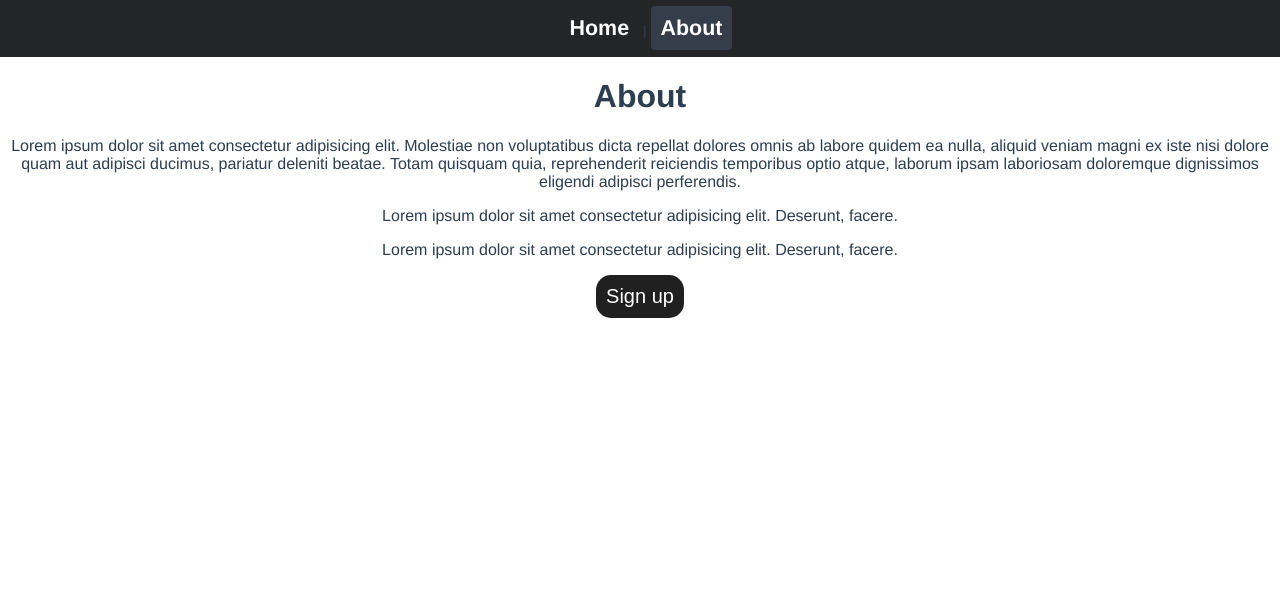
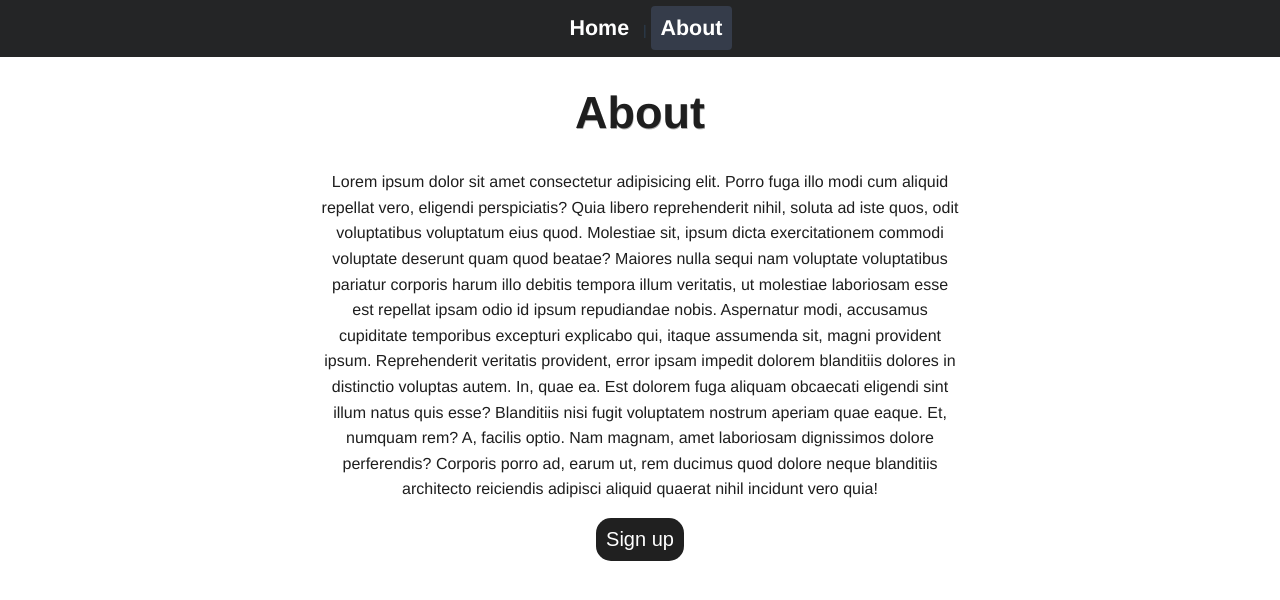
Before and after one commit to AlexKanakis5/Web, a Vue app in the folder Vue/VueTest/router-test/: page /about in a window 1280 px wide. Shown: the top 600 px of the page. Built offline with nearby package versions, Linux system fonts and the light colour scheme.

Commit message:
Changed Style

```diff
--- a/Vue/VueTest/router-test/src/components/Login.vue
+++ b/Vue/VueTest/router-test/src/components/Login.vue
@@ -70,6 +70,8 @@ export default {
         text-align: center;
         padding: 20px;
         margin-top: auto;
+        text-shadow: 1px 1px  #aaa;
+
     }
     form
     {
@@ -83,7 +85,7 @@ export default {
     label
     {
 
-      color: #aaa;
+      color: #aaaaaa;
       display: inline-block;
       margin: 25px 0 15px;
       font-size: 0.8rem;
@@ -112,6 +114,8 @@ export default {
         color: white;
         border-radius: 20px;
         font-size: 15px;
+        box-shadow: 2px 2px 4px lightslategray;
+
     }
     .submit
     {
--- a/Vue/VueTest/router-test/src/components/Signup.vue
+++ b/Vue/VueTest/router-test/src/components/Signup.vue
@@ -88,6 +88,8 @@ export default {
         text-align: center;
         padding: 20px;
         margin-top: auto;
+        text-shadow: 1px 1px  #aaa;
+
     }
     form
     {
@@ -130,6 +132,7 @@ export default {
         color: white;
         border-radius: 20px;
         font-size: 15px;
+        box-shadow: 2px 2px 4px lightslategray;
     }
     .submit
     {
--- a/Vue/VueTest/router-test/src/views/About.vue
+++ b/Vue/VueTest/router-test/src/views/About.vue
@@ -1,9 +1,27 @@
 <template>
   <div class="about">
     <h1>About</h1>
-    <p>Lorem ipsum dolor sit amet consectetur adipisicing elit. Molestiae non voluptatibus dicta repellat dolores omnis ab labore quidem ea nulla, aliquid veniam magni ex iste nisi dolore quam aut adipisci ducimus, pariatur deleniti beatae. Totam quisquam quia, reprehenderit reiciendis temporibus optio atque, laborum ipsam laboriosam doloremque dignissimos eligendi adipisci perferendis.</p>
-    <p>Lorem ipsum dolor sit amet consectetur adipisicing elit. Deserunt, facere.</p>
-    <p>Lorem ipsum dolor sit amet consectetur adipisicing elit. Deserunt, facere.</p>
-
+    <p>Lorem ipsum dolor sit amet consectetur adipisicing elit. Porro fuga illo modi cum aliquid repellat vero, eligendi perspiciatis? Quia libero reprehenderit nihil, soluta ad iste quos, odit voluptatibus voluptatum eius quod. Molestiae sit, ipsum dicta exercitationem commodi voluptate deserunt quam quod beatae? Maiores nulla sequi nam voluptate voluptatibus pariatur corporis harum illo debitis tempora illum veritatis, ut molestiae laboriosam esse est repellat ipsam odio id ipsum repudiandae nobis. Aspernatur modi, accusamus cupiditate temporibus excepturi explicabo qui, itaque assumenda sit, magni provident ipsum. Reprehenderit veritatis provident, error ipsam impedit dolorem blanditiis dolores in distinctio voluptas autem. In, quae ea. Est dolorem fuga aliquam obcaecati eligendi sint illum natus quis esse? Blanditiis nisi fugit voluptatem nostrum aperiam quae eaque. Et, numquam rem? A, facilis optio. Nam magnam, amet laboriosam dignissimos dolore perferendis? Corporis porro ad, earum ut, rem ducimus quod dolore neque blanditiis architecto reiciendis adipisci aliquid quaerat nihil incidunt vero quia!</p>
   </div>
 </template>
+
+<style scoped>
+
+p{
+  color: #1e1e1e;
+  margin-left: auto;
+  margin-right: auto;
+  width: 50%;
+  line-height: 1.6 ;
+
+}
+h1
+{
+  font-size: 45px;
+  text-align: center;
+  color: #1e1e1e;
+  text-decoration: none;
+  text-shadow: 0.5px 0.5px  #aaa;
+
+}
+</style>
```
